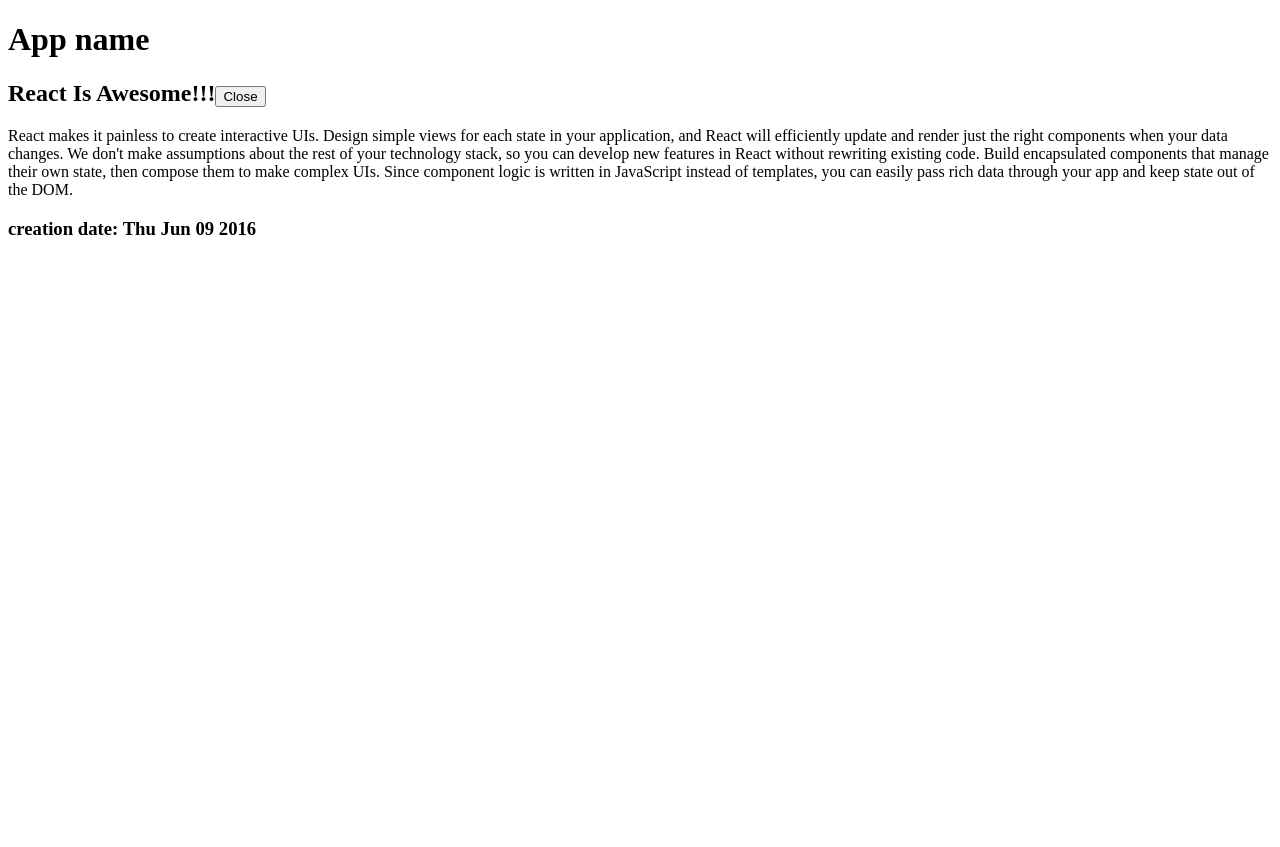
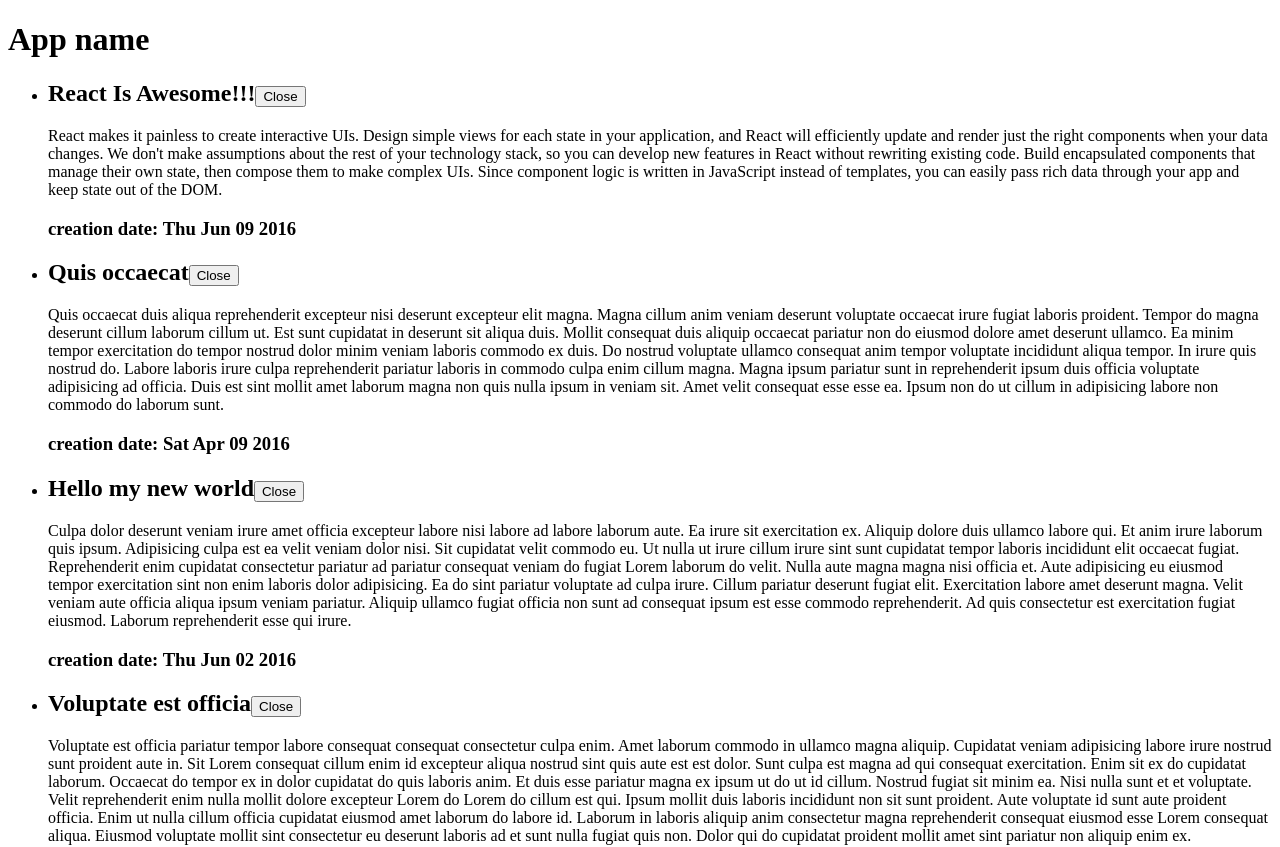
Before and after one commit to igarkhipenko/reactLearnJavascriptRu, a React (Create React App) app: page / in a window 1280 px wide. Shown: the top 847 px of the page. Before the commit the page ends 800 px from the top, so only its background shows below. Built offline with nearby package versions, Linux system fonts and the light colour scheme.

Commit message:
displaying arrays, the meaning of the key attribute

```diff
--- a/src/components/App.jsx
+++ b/src/components/App.jsx
@@ -1,12 +1,12 @@
 import React from 'react'
-import Article from './Article'
+import ArticleList from './ArticleList'
 import articles from '../fixtures'
 
 function App() {
     return (
        <div>
            <h1>App name</h1>
-           <Article article={articles[0]} foo='bar' flag={true}/>
+           <ArticleList articles={articles}/>
        </div>
    )
 }
--- a/src/components/Article.jsx
+++ b/src/components/Article.jsx
@@ -6,7 +6,6 @@ class Article extends Component {
 	}
 
 	handleClick = () => {
-		console.log('clicked')
 		this.setState({
 			isOpen: !this.state.isOpen
 		})
@@ -15,7 +14,6 @@ class Article extends Component {
 	render() {
 		const { article } = this.props
 		const body = this.state.isOpen && <section>{article.text}</section>
-		console.log('props', this.props)
 		return (
 			<div>
 				<h2>
--- /dev/null
+++ b/src/components/ArticleList.jsx
@@ -0,0 +1,14 @@
+import React from 'react'
+import Article from './Article'
+
+export default function ArticleList({ articles }) {
+    const articleElements = articles.map(article => (
+        <li key={article.id}><Article article={article}/></li>
+    ))
+
+    return (
+        <ul>
+            {articleElements}
+        </ul>
+    )
+}
```
